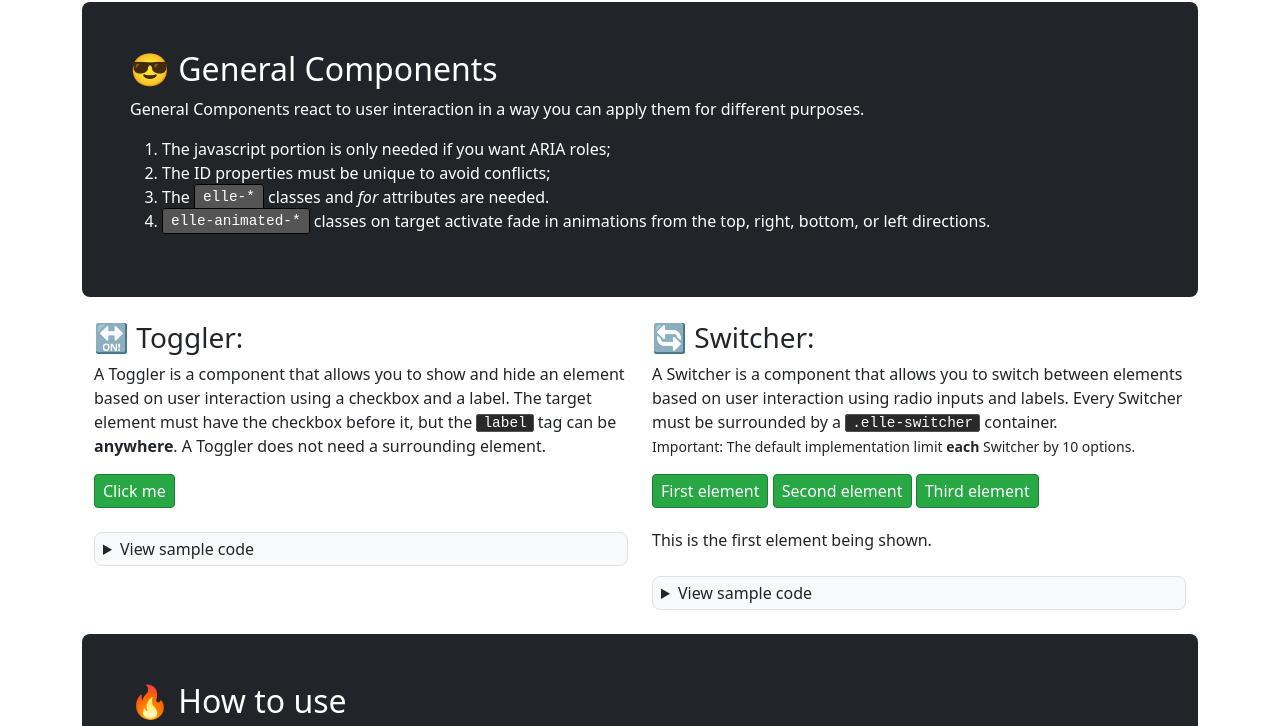
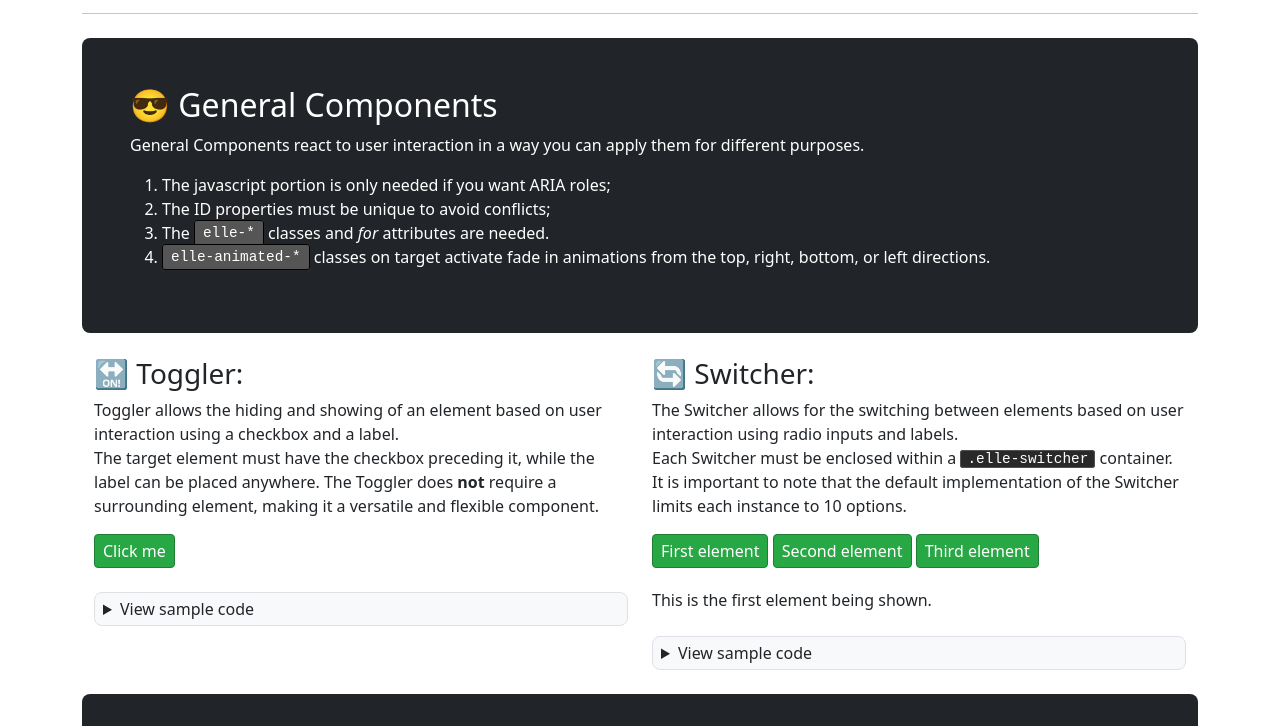
Before and after one commit to ellegantcss/ellegant, a plain HTML site: page index.html in a window 1280 px wide. Shown: the part 972-1698 px from the top of the page. Drawn offline with nearby package versions, Linux system fonts and the light colour scheme.

Commit message:
[Pages] Improve texts

```diff
--- a/index.html
+++ b/index.html
@@ -25,8 +25,8 @@
         <div class="container-fluid py-5">
           <h1 class="display-7 fw-bold">It just works!</h1>
           <p class="col-md-8 fs-4">
-            Ellegant's goal is to allow CSS to provide everything CSS is capable of; without replacing your current framework.<br>
-            The bottom line is we can manipulate elements without Javascript.
+            Ellegant is a CSS framework that aims to provide user interaction without requiring any Javascript.<br>
+            With inputs and labels, Ellegant targets elements providing a fast and clean user experience even on low-end mobile devices.
           </p>
           <a class="btn btn-primary btn-lg" href="#samples">See some components</a>
           <div class="d-block d-sm-none mt-2"></div>
@@ -76,9 +76,8 @@
           <div class="col-md-6">
             <h3>🔛 Toggler:</h3>
             <p>
-              A Toggler is a component that allows you to show and hide an element based on user interaction using
-              a checkbox and a label. The target element must have the checkbox before it, but the <i class="c">label</i> tag can be <strong>anywhere</strong>.
-              A Toggler does not need a surrounding element.
+              Toggler allows the hiding and showing of an element based on user interaction using a checkbox and a label.<br>
+              The target element must have the checkbox preceding it, while the label can be placed anywhere. The Toggler does <strong>not</strong> require a surrounding element, making it a versatile and flexible component.
             </p>
 
             <section class="elle-toggler">
@@ -104,9 +103,8 @@
           <div class="col-md-6 mt-4 mt-md-0">
             <h3>🔄 Switcher:</h3>
             <p>
-              A Switcher is a component that allows you to switch between elements based on user interaction using radio inputs
-              and labels. Every Switcher must be surrounded by a <i class="c">.elle-switcher</i> container.<br>
-              <small>Important: The default implementation limit <strong>each</strong> Switcher by 10 options.</small>
+              The Switcher allows for the switching between elements based on user interaction using radio inputs and labels.<br>
+              Each Switcher must be enclosed within a <i class="c">.elle-switcher</i> container. It is important to note that the default implementation of the Switcher limits each instance to 10 options.
             </p>
 
             <section class="elle-switcher">
```
Also changed, not shown: README.MD.
